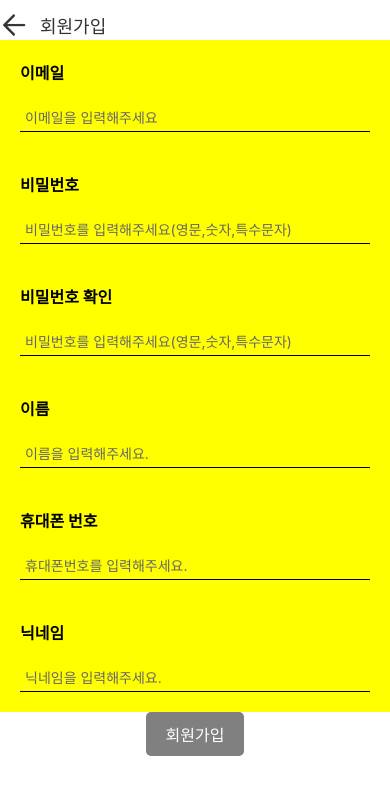
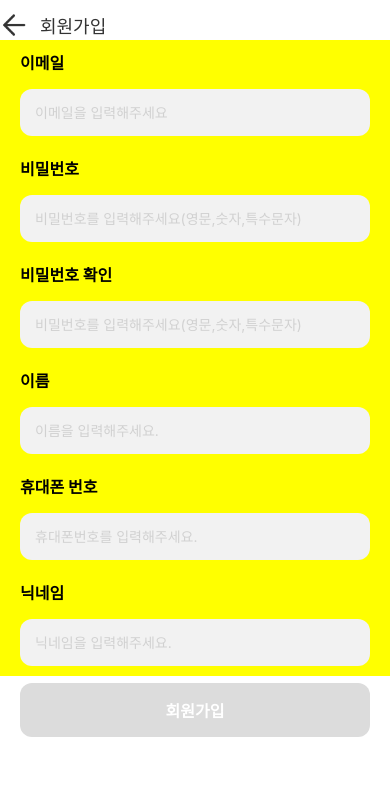
Before and after one commit to cukminseo/where2go-Frontend, a React Native app: screen /SignUp in a window 390 px wide. Shown: the top 794 px of the page. Built offline with nearby package versions, Linux system fonts and the light colour scheme; what redux-flipper would draw is missing.

Commit message:
[FEAT] Add focus lighting, Change returnKeyType, Change how to manage color

```diff
--- a/src/pages/SignUp.tsx
+++ b/src/pages/SignUp.tsx
@@ -35,6 +35,63 @@ function SignUp({navigation}: SignUpScreenProps) {
   const checkPasswordRef = useRef<TextInput | null>(null);
   const phoneNumberRef = useRef<TextInput | null>(null);
   const nickNameRef = useRef<TextInput | null>(null);
+
+  /* 각 input box들의 focus 상태 관리*/
+  const [isEmailFocused, setIsEmailFocused] = useState(false);
+  const [isPasswordFocused, setIsPasswordFocused] = useState(false);
+  const [isCheckPasswordFocused, setIsCheckPasswordFocused] = useState(false);
+  const [isNameFocused, setIsNameFocused] = useState(false);
+  const [isPhoneNumberFocused, setIsPhoneNumberFocused] = useState(false);
+  const [isNickNameFocused, setIsNickNameFocused] = useState(false);
+
+  const handleEmailFocus = () => {
+    setIsEmailFocused(true);
+  };
+
+  const handleEmailBlur = () => {
+    setIsEmailFocused(false);
+  };
+
+  const handlePasswordFocus = () => {
+    setIsPasswordFocused(true);
+  };
+
+  const handlePasswordBlur = () => {
+    setIsPasswordFocused(false);
+  };
+
+  const handleCheckPasswordFocus = () => {
+    setIsCheckPasswordFocused(true);
+  };
+
+  const handleCheckPasswordBlur = () => {
+    setIsCheckPasswordFocused(false);
+  };
+
+  const handleNameFocus = () => {
+    setIsNameFocused(true);
+  };
+
+  const handleNameBlur = () => {
+    setIsNameFocused(false);
+  };
+
+  const handlePhoneNumberFocus = () => {
+    setIsPhoneNumberFocused(true);
+  };
+
+  const handlePhoneNumberBlur = () => {
+    setIsPhoneNumberFocused(false);
+  };
+
+  const handleNickNameFocus = () => {
+    setIsNickNameFocused(true);
+  };
+
+  const handleNickNameBlur = () => {
+    setIsNickNameFocused(false);
+  };
+  /*----------------------------------여기까지..*/
 
   const onChangeEmail = useCallback(text => {
     setEmail(text.trim());
@@ -104,8 +161,10 @@ function SignUp({navigation}: SignUpScreenProps) {
     return formattedPhoneNumber;
   };
 
-  const canGoNext =
+  const existSignUpData =
     email && name && password && checkPassword && phoneNumber && nickName;
+
+  // const placeHolderStyle = [commonStyles.typoStyle.body2, styles.textInput];
   return (
     <SafeAreaView style={styles.container}>
       <View style={styles.header}>
@@ -120,10 +179,16 @@ function SignUp({navigation}: SignUpScreenProps) {
       <View style={styles.inputWrapper}>
         <Text style={styles.label}>이메일</Text>
         <TextInput
-          style={[commonStyles.typoStyle.body2, styles.textInput]}
+          style={[
+            commonStyles.typoStyle.body2,
+            styles.textInput,
+            isEmailFocused
+              ? {borderWidth: StyleSheet.hairlineWidth, borderColor: 'green'}
+              : {},
+          ]}
           onChangeText={onChangeEmail}
           placeholder="이메일을 입력해주세요"
-          placeholderTextColor="#666"
+          placeholderTextColor={commonStyles.PLACEHOLDER}
           textContentType="emailAddress"
           value={email}
           returnKeyType="next"
@@ -131,51 +196,74 @@ function SignUp({navigation}: SignUpScreenProps) {
           clearButtonMode="while-editing"
           ref={emailRef}
           onSubmitEditing={() => passwordRef.current?.focus()}
-          blurOnSubmit={false}
+          onFocus={handleEmailFocus}
+          onBlur={handleEmailBlur}
         />
       </View>
 
       <View style={styles.inputWrapper}>
         <Text style={styles.label}>비밀번호</Text>
         <TextInput
-          style={[commonStyles.typoStyle.body2, styles.textInput]}
+          style={[
+            commonStyles.typoStyle.body2,
+            styles.textInput,
+            isPasswordFocused
+              ? {borderWidth: StyleSheet.hairlineWidth, borderColor: 'green'}
+              : {},
+          ]}
           placeholder="비밀번호를 입력해주세요(영문,숫자,특수문자)"
-          placeholderTextColor="#666"
+          placeholderTextColor={commonStyles.PLACEHOLDER}
           onChangeText={onChangePassword}
           value={password}
           keyboardType={Platform.OS === 'android' ? 'default' : 'ascii-capable'}
           textContentType="password"
           secureTextEntry
-          returnKeyType="send"
+          returnKeyType="next"
           clearButtonMode="while-editing"
           ref={passwordRef}
           onSubmitEditing={() => checkPasswordRef.current?.focus()}
+          onFocus={handlePasswordFocus}
+          onBlur={handlePasswordBlur}
         />
       </View>
       <View style={styles.inputWrapper}>
         <Text style={styles.label}>비밀번호 확인</Text>
         <TextInput
-          style={[commonStyles.typoStyle.body2, styles.textInput]}
+          style={[
+            commonStyles.typoStyle.body2,
+            styles.textInput,
+            isCheckPasswordFocused
+              ? {borderWidth: StyleSheet.hairlineWidth, borderColor: 'green'}
+              : {},
+          ]}
           placeholder="비밀번호를 입력해주세요(영문,숫자,특수문자)"
-          placeholderTextColor="#666"
+          placeholderTextColor={commonStyles.PLACEHOLDER}
           onChangeText={onChangeCheckPassword}
           value={checkPassword}
           keyboardType={Platform.OS === 'android' ? 'default' : 'ascii-capable'}
           textContentType="password"
           secureTextEntry
-          returnKeyType="send"
+          returnKeyType="next"
           clearButtonMode="while-editing"
           ref={checkPasswordRef}
           onSubmitEditing={() => nameRef.current?.focus()}
+          onFocus={handleCheckPasswordFocus}
+          onBlur={handleCheckPasswordBlur}
         />
       </View>
 
       <View style={styles.inputWrapper}>
         <Text style={styles.label}>이름</Text>
         <TextInput
-          style={[commonStyles.typoStyle.body2, styles.textInput]}
+          style={[
+            commonStyles.typoStyle.body2,
+            styles.textInput,
+            isNameFocused
+              ? {borderWidth: StyleSheet.hairlineWidth, borderColor: 'green'}
+              : {},
+          ]}
           placeholder="이름을 입력해주세요."
-          placeholderTextColor="#666"
+          placeholderTextColor={commonStyles.PLACEHOLDER}
           onChangeText={onChangeName}
           value={name}
           textContentType="name"
@@ -183,15 +271,22 @@ function SignUp({navigation}: SignUpScreenProps) {
           clearButtonMode="while-editing"
           ref={nameRef}
           onSubmitEditing={() => phoneNumberRef.current?.focus()}
-          blurOnSubmit={false}
+          onFocus={handleNameFocus}
+          onBlur={handleNameBlur}
         />
       </View>
       <View style={styles.inputWrapper}>
         <Text style={styles.label}>휴대폰 번호</Text>
         <TextInput
-          style={[commonStyles.typoStyle.body2, styles.textInput]}
+          style={[
+            commonStyles.typoStyle.body2,
+            styles.textInput,
+            isPhoneNumberFocused
+              ? {borderWidth: StyleSheet.hairlineWidth, borderColor: 'green'}
+              : {},
+          ]}
           placeholder="휴대폰번호를 입력해주세요."
-          placeholderTextColor="#666"
+          placeholderTextColor={commonStyles.PLACEHOLDER}
           onChangeText={onChangePhoneNumber}
           value={phoneNumber}
           keyboardType="numeric"
@@ -200,38 +295,47 @@ function SignUp({navigation}: SignUpScreenProps) {
           clearButtonMode="while-editing"
           ref={phoneNumberRef}
           onSubmitEditing={() => nickNameRef.current?.focus()}
-          blurOnSubmit={false}
+          onFocus={handlePhoneNumberFocus}
+          onBlur={handlePhoneNumberBlur}
         />
       </View>
 
       <View style={styles.inputWrapper}>
         <Text style={styles.label}>닉네임</Text>
         <TextInput
-          style={[commonStyles.typoStyle.body2, styles.textInput]}
+          style={[
+            commonStyles.typoStyle.body2,
+            styles.textInput,
+            isNickNameFocused
+              ? {borderWidth: StyleSheet.hairlineWidth, borderColor: 'green'}
+              : {},
+          ]}
           placeholder="닉네임을 입력해주세요."
-          placeholderTextColor="#666"
+          placeholderTextColor={commonStyles.PLACEHOLDER}
           onChangeText={onChangeNickName}
           value={nickName}
           textContentType="name"
-          returnKeyType="next"
+          returnKeyType="send"
           clearButtonMode="while-editing"
           ref={nickNameRef}
           onSubmitEditing={onSubmit}
           blurOnSubmit={false}
+          onFocus={handleNickNameFocus}
+          onBlur={handleNickNameBlur}
         />
       </View>
-      <View style={styles.buttonZone}>
-        <Pressable
-          style={
-            canGoNext
-              ? StyleSheet.compose(styles.loginButton, styles.loginButtonActive)
-              : styles.loginButton
-          }
-          disabled={!canGoNext}
-          onPress={onSubmit}>
-          <Text style={styles.loginButtonText}>회원가입</Text>
-        </Pressable>
-      </View>
+      <Pressable
+        style={
+          existSignUpData
+            ? StyleSheet.compose(styles.signUpButton, styles.signUpButtonActive)
+            : styles.signUpButton
+        }
+        disabled={!existSignUpData}
+        onPress={onSubmit}>
+        <Text style={[commonStyles.typoStyle.btn, styles.signUpButtonText]}>
+          회원가입
+        </Text>
+      </Pressable>
     </SafeAreaView>
   );
 }
@@ -258,36 +362,41 @@ const styles = StyleSheet.create({
     paddingHorizontal: 10,
   },
   textInput: {
-    padding: 5,
-    color: 'blue',
-    borderBottomWidth: StyleSheet.hairlineWidth,
+    padding: 15,
+    borderRadius: 12,
+    backgroundColor: commonStyles.COLOR_GR4,
+
+    // borderBottomWidth: StyleSheet.hairlineWidth,
   },
   inputWrapper: {
-    padding: 20,
+    paddingHorizontal: 20,
+    paddingVertical: 10,
     backgroundColor: 'yellow',
   },
   label: {
     fontWeight: 'bold',
     fontSize: 16,
-    marginBottom: 20,
+    paddingBottom: 15,
   },
-  buttonZone: {
-    alignItems: 'center',
+  signUpButton: {
+    backgroundColor: commonStyles.COLOR_GR3,
+    padding: 15,
+    borderRadius: 12,
+    marginBottom: 10,
+    marginVertical: 7,
+    marginHorizontal: 20,
   },
-  loginButton: {
-    backgroundColor: 'gray',
-    paddingHorizontal: 20,
-    paddingVertical: 10,
-    borderRadius: 5,
-    marginBottom: 10,
-  },
-  loginButtonActive: {
-    backgroundColor: 'blue',
+  signUpButtonActive: {
+    backgroundColor: commonStyles.COLOR_GREEN0,
   },
   loginButtonText: {
     color: 'white',
     fontSize: 16,
   },
+  signUpButtonText: {
+    color: 'white',
+    textAlign: 'center',
+  },
 });
 
 export default SignUp;
```
